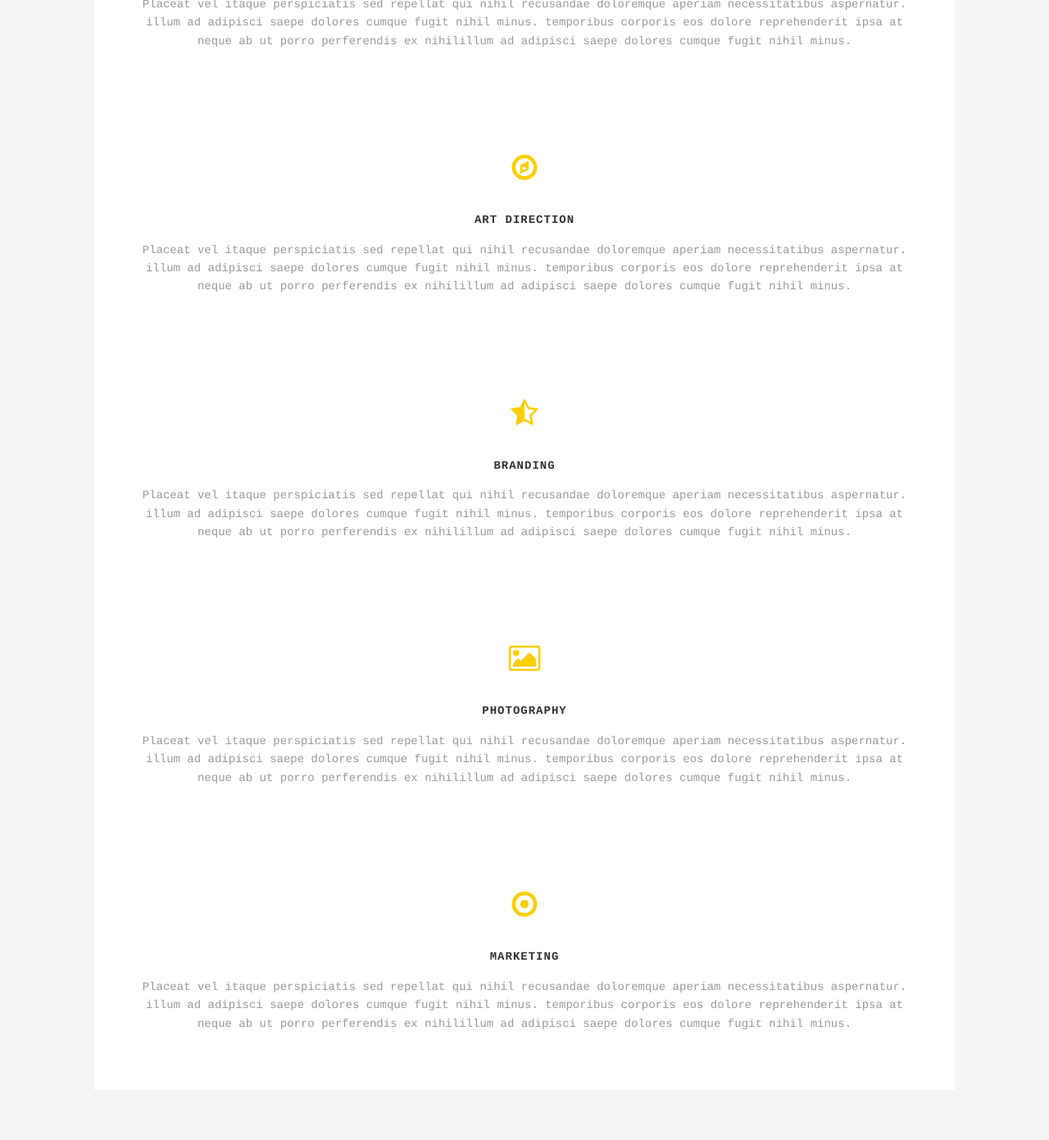
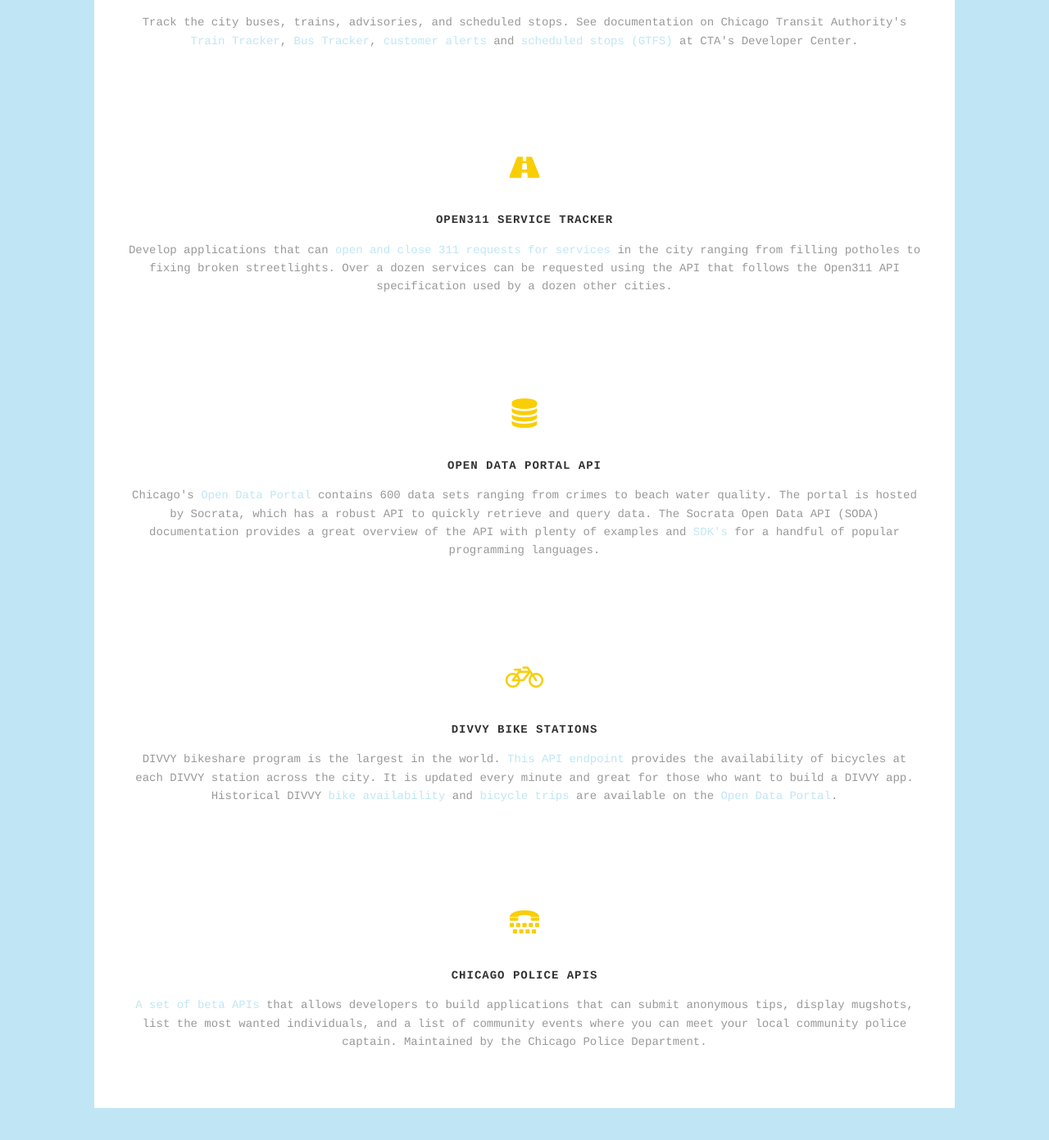
Before and after one commit to Chicago/dev.cityofchicago.org, a Jekyll site: the page built from index.html, in a window 1280 px wide and 1400 px high, scrolled down 1360 px. Shown: the top 1391 px of the window at 82% size. Built offline with Jekyll 4.4.1, drawn with Linux system fonts in a browser that asks for light colours; some of the changed text lies outside the part shown.

Commit message:
Added draft content

```diff
--- a/index.html
+++ b/index.html
@@ -2,102 +2,103 @@
 layout: default
 section_id: home
 slides:
-  - bg: images/@stock/slide-2.jpg
+  - bg: images/wicker-park-train.jpg
     title:
-      text: Wrap is a creative theme for many purposes
+      text: Connect to transit data
       animation: bottom-to-top
       class: large-8 medium-11
     buttons:
       animation: bottom-to-top
       class: medium-12
       items:
-        - text: Purchase Now
-          url: http://themeforest.net/user/honryou/portfolio?ref=honryou
+        - text: API Docs
+          url: http://www.transitchicago.com/developers/traintracker.aspx
           class: boxed
-  - bg: images/@stock/slide-3.jpg
+  - bg: images/loop.jpg
     title:
-      text: It is simple but powerful
+      text: Open data for researchers &amp; developers
       animation: bottom-to-top
       class: large-7 large-offset-5 medium-9 medium-offset-3
     buttons:
       animation: bottom-to-top
       class: large-7 large-offset-5 medium-9 medium-offset-3
       items:
-        - text: Purchase Now
-          url: http://themeforest.net/user/honryou/portfolio?ref=honryou
+        - text: Visit Portal
+          url: https://data.cityofchicago.org
           class: boxed
-  - bg: images/@stock/slide-6.jpg
+        - text: View API Docs
+          url: http://dev.socrata.com
+  - bg: images/construction.jpg
     buttons:
       animation: bottom-to-top slow
       class: large-12
       items:
-        - text: View Features
-          url: http://themeforest.net/user/honryou/portfolio?ref=honryou
+        - text: Open311 API Docs
+          url: http://dev.cityofchicago.org/docs/api
           class: boxed
-        - text: Purchase Now
-          url: http://themeforest.net/user/honryou/portfolio?ref=honryou
+        - text: Service Tracker
+          url: http://servicetracker.cityofchicago.org
     infos:
-      - text: "&nbsp;Creative and responsive design"
+      - text: "&nbsp;Open new 311 service requests via an API"
         animation: bottom-to-top
-      - text: "&nbsp;Many helpful shortcodes"
+      - text: "&nbsp;Track existing requests"
         animation: bottom-to-top
-      - text: "&nbsp;Simple but powerful theme options"
+      - text: "&nbsp;Upload photos of problems"
         animation: bottom-to-top
-      - text: "&nbsp;Fully responsive"
+      - text: "&nbsp;Close requests when city completes work"
         animation: bottom-to-top
 boxes:
-  - icon_class: fa fa-trophy
-    title: Design
+  - icon_class: fa fa-bus
+    title: Transit Authority APIs
     text:
-      Placeat vel itaque perspiciatis sed repellat qui nihil recusandae doloremque aperiam necessitatibus aspernatur. illum ad adipisci saepe dolores cumque fugit nihil minus. temporibus corporis eos dolore reprehenderit ipsa at neque ab ut porro perferendis ex nihilillum ad adipisci saepe dolores cumque fugit nihil minus.
-  - icon_class: fa fa-compass
-    title: Art direction
+      Track the city buses, trains, advisories, and scheduled stops. See documentation on Chicago Transit Authority's <a href="http://www.transitchicago.com/developers/traintracker.aspx">Train Tracker</a>, <a href="http://www.transitchicago.com/developers/bustracker.aspx">Bus Tracker</a>, <a href="http://www.transitchicago.com/developers/alerts.aspx">customer alerts</a> and <a href="http://www.transitchicago.com/developers/gtfs.aspx">scheduled stops (GTFS)</a> at CTA's Developer Center.
+  - icon_class: fa fa-road
+    title: Open311 Service Tracker
     text:
-      Placeat vel itaque perspiciatis sed repellat qui nihil recusandae doloremque aperiam necessitatibus aspernatur. illum ad adipisci saepe dolores cumque fugit nihil minus. temporibus corporis eos dolore reprehenderit ipsa at neque ab ut porro perferendis ex nihilillum ad adipisci saepe dolores cumque fugit nihil minus.
-  - icon_class: fa fa-star-half-empty
-    title: Branding
+      Develop applications that can <a href="http://dev.cityofchicago.org/docs/api">open and close 311 requests for services</a> in the city ranging from filling potholes to fixing broken streetlights. Over a dozen services can be requested using the API that follows the Open311 API specification used by a dozen other cities.
+  - icon_class: fa fa-database
+    title: Open Data Portal API
     text:
-      Placeat vel itaque perspiciatis sed repellat qui nihil recusandae doloremque aperiam necessitatibus aspernatur. illum ad adipisci saepe dolores cumque fugit nihil minus. temporibus corporis eos dolore reprehenderit ipsa at neque ab ut porro perferendis ex nihilillum ad adipisci saepe dolores cumque fugit nihil minus.
-  - icon_class: fa fa-image
-    title: Photography
+      Chicago's <a href="https://dev.socrata.com/consumers/getting-started.html">Open Data Portal</a> contains 600 data sets ranging from crimes to beach water quality. The portal is hosted by Socrata, which has a robust API to quickly retrieve and query data. The Socrata Open Data API (SODA) documentation provides a great overview of the API with plenty of examples and <a href="https://dev.socrata.com/libraries/">SDK's</a> for a handful of popular programming languages.
+  - icon_class: fa fa-bicycle
+    title: DIVVY Bike Stations
     text:
-      Placeat vel itaque perspiciatis sed repellat qui nihil recusandae doloremque aperiam necessitatibus aspernatur. illum ad adipisci saepe dolores cumque fugit nihil minus. temporibus corporis eos dolore reprehenderit ipsa at neque ab ut porro perferendis ex nihilillum ad adipisci saepe dolores cumque fugit nihil minus.
-  - icon_class: fa fa-dot-circle-o
-    title: Marketing
+      DIVVY bikeshare program is the largest in the world. <a href="http://feeds.divvybikes.com/stations/stations.json">This API endpoint</a> provides the availability of bicycles at each DIVVY station across the city. It is updated every minute and great for those who want to build a DIVVY app. Historical DIVVY <a href="https://data.cityofchicago.org/Transportation/Divvy-Bicycle-Stations-Historical/eq45-8inv">bike availability</a> and <a href="https://data.cityofchicago.org/Transportation/Divvy-Trips-Dashboard/u94x-unre">bicycle trips</a> are available on the <a href="https://data.cityofchicago.org/">Open Data Portal</a>.
+  - icon_class: fa fa-tty
+    title: Chicago Police APIs
     text:
-      Placeat vel itaque perspiciatis sed repellat qui nihil recusandae doloremque aperiam necessitatibus aspernatur. illum ad adipisci saepe dolores cumque fugit nihil minus. temporibus corporis eos dolore reprehenderit ipsa at neque ab ut porro perferendis ex nihilillum ad adipisci saepe dolores cumque fugit nihil minus.
+      <a href="http://api1.chicagopolice.org/clearpath/documentation">A set of beta APIs</a> that allows developers to build applications that can submit anonymous tips, display mugshots, list the most wanted individuals, and a list of community events where you can meet your local community police captain. Maintained by the Chicago Police Department.
 milestones:
   - from: 0
-    to: 69
-    title: Projects Completed
+    to: 2800000
+    title: Chicago Residents
   - from: 0
-    to: 726
-    title: Cups of coffee offered
+    to: 580
+    title: Data sets on Open Data Portal
   - from: 0
-    to: 59
-    title: Happy clients
+    to: 16000
+    title: Open311 API Calls
   - from: 0
-    to: 21
-    title: Articles Published
+    to: 38709060
+    title: Open Data page views
 
 testimonials:
-  - text: "Reprehenderit eos et non et ut eum reprehenderit quis sequi quia vel repellendus id. Velit quit blanditiis dolor quam error eos dolores sequi eaque rerum est. Velit quit blanditiis dolor quam error eos dolores sequi eaque rerum est."
-    author: David White
-    position: Designer at Huglab
-  - text: "Lorem ipsum dolor sit amet, consectetuer adipiscing elit, sed diam nonummy nibh euismod tincidunt ut laoreet dolore magna aliquam erat volutpat consectetuer sit amet magna adipiscing."
-    author: David White
-    position: Designer at Huglab
-  - text: "Reprehenderit eos et non et ut eum reprehenderit quis sequi quia vel repellendus id. Velit quit blanditiis dolor quam error eos dolores sequi eaque rerum est. Velit quit blanditiis dolor quam error eos dolores sequi eaque rerum est."
-    author: David White
-    position: Designer at Huglab
+  - text: "In Chicago, we believe that the power of technology is driven by the people who use and benefit from it."
+    author: Chicago Tech Plan
+    position: 2015
+  - text: "Technology has the potential to propel Chicago to a future where government is increasingly transparent and effective and business is thriving."
+    author: Rahm Emanuel
+    position: Mayor of Chicago
+  - text: "Using data provided through an open, transparent government, the City is able to engage its residents in innovative ways available only to cities with this foundation of technology strength."
+    author: Chicago Tech Plan
+    position: Civic Innovation Strategy
 
 clients:
-  - images/@stock/client-1.png
-  - images/@stock/client-2.png
-  - images/@stock/client-3.png
-  - images/@stock/client-4.png
-  - images/@stock/client-5.png
-  - images/@stock/client-6.png
+  - images/cta-logo.png
+  - images/caps-logo.png
+  - images/divvy-logo.png
+  - images/city-seal-200-square.png
+  - images/service-tracker-logo.png
 
 ---
 
@@ -166,15 +167,15 @@
 <div class='full'>
   <div class='row'>
     <div class='large-12 columns'>
-      <h4 style='color: #999'>Our history</h4>
-      <h2>This is some text about your team</h2>
+      <h4 style='color: #999'>Develop your city</h4>
+      <h2>Technology tools you can use</h2>
       <div class='spacing'></div>
-      <p>This is the text about your Lorem ipsum dolor sit amet, consectetuer adipiscing elit, sed diam nonummy nibh euismod tincidunt ut laoreet dolore magna aliquam erat volutpat consectetuer sit amet magna adipiscing. Lorem ipsum dolor sit amet, consectetuer adipiscing elit, sed diam nonummy nibh euismod tincidunt ut laoreet dolore magna aliquam erat volutpat consectetuer sit amet magna adipiscing.</p>
+      <p>City of Chicago has multiple technology tools that you can use to connect residents to the city. Robust open data can inform you of recent activity anywhere in the city, whether it is crime, licenses, or arriving buses. Some of our APIs also let you communicate to city officials, such as the Open311 API that lets you open service requests or the ClearPath API that lets users submit tips or see upcoming community meetings. This page connects you to the documentation to help developers create tools for their neighbors.</p>
     </div>
   </div>
   <div class='three spacing'></div>
 </div>
-<div class='full' style='background: #f5f5f5'>
+<div class='full' style='background: #C0E6F5'>
   <div class='row'>
     <div class='large-12 columns'>
       <div class='mod modBoxedTextSlider'>
@@ -199,48 +200,48 @@
 <div class='full'>
   <div class='row'>
     <div class='medium-6 columns'>
-      <img class="fadeinleft" width="500" height="340" alt="" src="images/@stock/macbook.png" />
+      <img class="fadeinleft" width="500" height="340" alt="" src="images/Octocat-500-430.png" />
     </div>
     <div class='medium-6 columns'>
       <div class='spacing'></div>
-      <h4 style='color: #999'>We all love</h4>
-      <h2>Fully responsive</h2>
+      <h4 style='color: #999'>We love</h4>
+      <h2>Collaboration</h2>
       <div class='spacing'></div>
-      <p>This is the text about your Lorem ipsum dolor sit amet, consectetuer adipiscing elit, sed diam nonummy nibh euismod tincidunt ut laoreet dolore magna aliquam erat volutpat consectetuer sit amet magna adipiscing. Lorem ipsum dolor sit amet, consectetuer adipiscing elit, sed diam nonummy nibh euismod tincidunt ut laoreet dolore magna aliquam erat volutpat consectetuer sit amet magna adipiscing.</p>
+      <p>Visit the City of Chicago's GitHub page to see over a dozen open source projects maintained by the city. Many of sites and tools are used by residents every day and often used by other cities or researchers. You don't only help your city, but you also help your neighbors and other people.</p>
       <div class='spacing'></div>
-      <a class='button small' href='#'>Learn more</a>
+      <a class='button small' href='#'>Contribute</a>
     </div>
   </div>
   <div class='four spacing'></div>
   <div class='row'>
     <div class='medium-6 columns'>
       <div class='two spacing'></div>
-      <h4 style='color: #999'>Simple</h4>
-      <h2>Easy to use</h2>
+      <h4 style='color: #999'>Featured Project</h4>
+      <h2>OpenGrid</h2>
       <div class='spacing'></div>
       <ul class='shortcode-list'>
         <li>
           <i class='fa fa-check'></i>
-          This is a check list item, htis is a check list item
+          Opportunity for front-end developers to improve user experience
         </li>
         <li>
           <i class='fa fa-check'></i>
-          Lorem ipsum dolor sit amet, consectetuer adipiscing elit ipsum
+          Data scientists can incorporate natural language processing for better searching
         </li>
         <li>
           <i class='fa fa-check'></i>
-          Sed diam nonummy nibh euismod tincidunt ut, lorem ipsum dolor sit amet
+          Write unit tests to improve reliability
         </li>
         <li>
           <i class='fa fa-check'></i>
-          Dolore magna aliquam erat volutpat consectetu amet magna adipiscing
+          Application is used by thousands of users, including the public and city staff
         </li>
       </ul>
       <div class='spacing'></div>
-      <a class='button small' href='#'>Learn more</a>
+      <a class='button small' href='www.opengrid.io'>Learn more</a>
     </div>
     <div class='medium-6 columns'>
-      <img class="fadeinright" width="500" height="400" alt="" src="images/@stock/circle-1.png" />
+      <img class="fadeinright" width="500" height="400" alt="" src="images/opengrid-desktop.png" />
     </div>
   </div>
   <div class='four spacing'></div>
@@ -268,10 +269,10 @@
   <div class='mod modCallToAction'>
     <div class='row'>
       <div class='medium-9 large-9 columns'>
-        <p>Like what you see here? Checkout this theme and start to build your site immediately.</p>
+        <p>Have questions? Don't hestiate to reach out and contact us.</p>
       </div>
       <div class='medium-3 large-3 columns'>
-        <a class='boxed button' href='http://themeforest.net/user/honryou/portfolio?ref=honryou'>Learn more</a>
+        <a class='boxed button' href='http://themeforest.net/user/honryou/portfolio?ref=honryou'>Contact us</a>
       </div>
     </div>
   </div>
@@ -307,7 +308,7 @@
   </div>
   <div class='four spacing'></div>
 </div>
-<div class='full parallax' style='background-image: url(../images/@stock/customers-bg.jpg); color: #fff;'>
+<div class='full parallax' style='background-image: url(../images/aqua-building.jpg); color: #fff;'>
   <div class='row'>
     <div class='large-12 columns'>
       <div class='mod modClients' data-slides_to_show='4'>
```
Also changed, not shown: _posts/2014-05-16-building-permits-not-updating.markdown (added, +23 -0 lines), _posts/2014-05-16-deprecating-community-area-attachments.markdown (added, +16 -0 lines), _posts/2014-05-16-hello-world.markdown (added, +30 -0 lines), _posts/2015-05-02-welcome-to-jekyll.markdown (deleted, +0 -32 lines), _posts/2015-05-03-a-post-without-image.markdown (deleted, +0 -14 lines), _posts/2015-05-03-look-what-we-have-done.markdown (deleted, +0 -15 lines), _posts/2015-05-04-make-some-sketches.markdown (deleted, +0 -16 lines), _posts/2015-05-06-tom-is-designing-the-new-site.markdown (deleted, +0 -33 lines), contact.html (+5 -8 lines).
